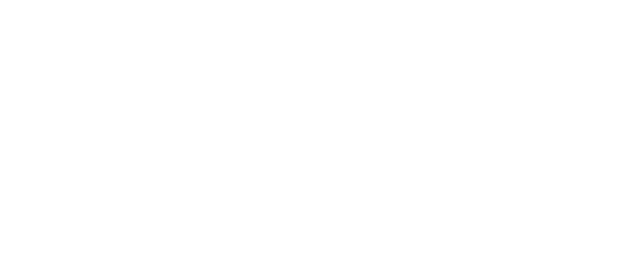
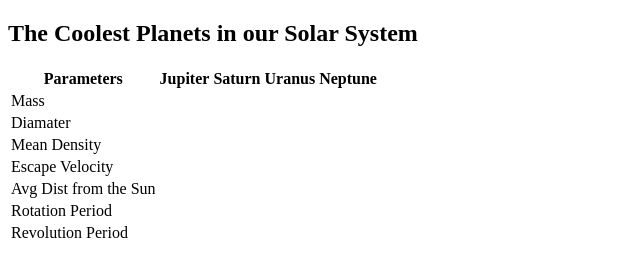
Before and after one commit to UriHuffer14/ITMD361_Lab5, a plain HTML site: page index.html in a window 1280 px wide. Shown: the whole page, without its empty margins (0-640 px from the left). Drawn offline with Linux system fonts and the light colour scheme.

Commit message:
table setup

```diff
--- a/index.html
+++ b/index.html
@@ -6,6 +6,36 @@
   </head>
 
   <body>
-
+    <h2>The Coolest Planets in our Solar System</h2>
+		<table>
+		  <tr>
+			  <th>Parameters</th>
+				<th>Jupiter</th>
+				<th>Saturn</th>
+				<th>Uranus</th>
+				<th>Neptune</th>
+			</tr>
+			<tr>
+			  <td>Mass</td>
+      </tr>
+      <tr>
+			  <td>Diamater</td>
+			</tr>
+			<tr>
+			  <td>Mean Density</td>
+			</tr>
+			<tr>
+			  <td>Escape Velocity</td>
+			</tr>
+			<tr>
+			  <td>Avg Dist from the Sun</td>
+			</tr>
+			<tr>
+			  <td>Rotation Period</td>
+			</tr>
+			<tr>
+			  <td>Revolution Period</td>
+			</tr>
+		</table>
   </body>
 </html>
```
